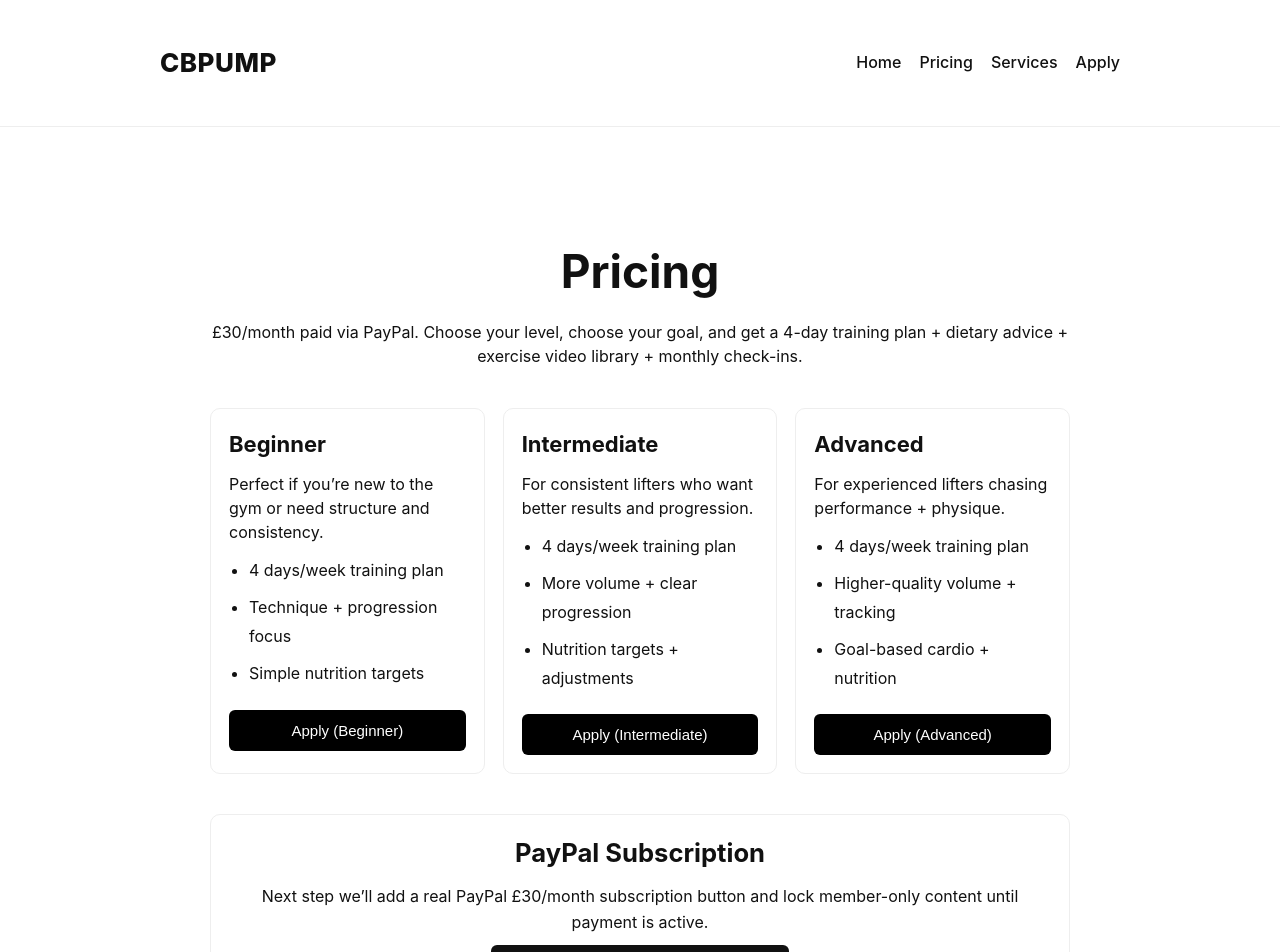
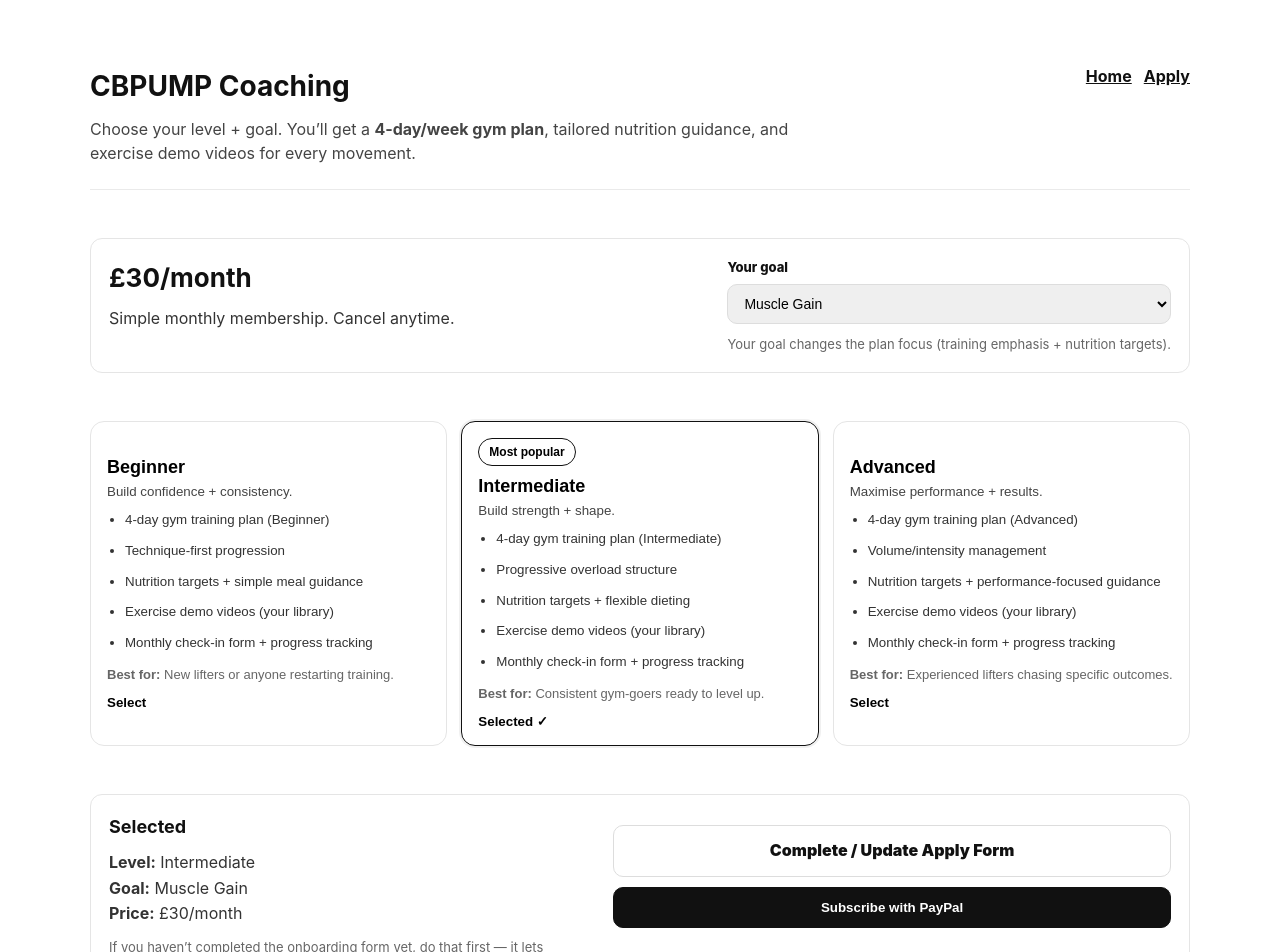
Before and after one commit to cbpumpcoaching/online-coaching-platform, a Next.js app: page /pricing in a window 1280 px wide. Shown: the top 952 px of the page. Built offline with nearby package versions, Linux system fonts and the light colour scheme.

Commit message:
Update pricing.js

```diff
--- a/pages/pricing.js
+++ b/pages/pricing.js
@@ -1,133 +1,383 @@
-import Layout from "../components/Layout";
+import { useEffect, useMemo, useState } from "react";
+import Head from "next/head";
 
-export default function Pricing() {
+const PRICE = 30;
+
+const PLANS = [
+  {
+    id: "beginner",
+    name: "Beginner",
+    tagline: "Build confidence + consistency.",
+    includes: [
+      "4-day gym training plan (Beginner)",
+      "Technique-first progression",
+      "Nutrition targets + simple meal guidance",
+      "Exercise demo videos (your library)",
+      "Monthly check-in form + progress tracking",
+    ],
+    bestFor: "New lifters or anyone restarting training.",
+  },
+  {
+    id: "intermediate",
+    name: "Intermediate",
+    tagline: "Build strength + shape.",
+    includes: [
+      "4-day gym training plan (Intermediate)",
+      "Progressive overload structure",
+      "Nutrition targets + flexible dieting",
+      "Exercise demo videos (your library)",
+      "Monthly check-in form + progress tracking",
+    ],
+    bestFor: "Consistent gym-goers ready to level up.",
+    highlight: true,
+  },
+  {
+    id: "advanced",
+    name: "Advanced",
+    tagline: "Maximise performance + results.",
+    includes: [
+      "4-day gym training plan (Advanced)",
+      "Volume/intensity management",
+      "Nutrition targets + performance-focused guidance",
+      "Exercise demo videos (your library)",
+      "Monthly check-in form + progress tracking",
+    ],
+    bestFor: "Experienced lifters chasing specific outcomes.",
+  },
+];
+
+const GOALS = [
+  { id: "muscle_gain", label: "Muscle Gain" },
+  { id: "fat_loss", label: "Fat Loss" },
+  { id: "overall_fitness", label: "Improve Overall Fitness" },
+];
+
+export default function PricingPage() {
+  const [selectedPlan, setSelectedPlan] = useState("intermediate");
+  const [selectedGoal, setSelectedGoal] = useState("muscle_gain");
+  const [loading, setLoading] = useState(false);
+
+  useEffect(() => {
+    // Load saved onboarding (if they already filled /apply)
+    try {
+      const saved = localStorage.getItem("cbpump_onboarding");
+      if (saved) {
+        const data = JSON.parse(saved);
+        if (data?.level) setSelectedPlan(data.level);
+        if (data?.goal) setSelectedGoal(data.goal);
+      }
+    } catch (e) {}
+  }, []);
+
+  const plan = useMemo(() => PLANS.find((p) => p.id === selectedPlan), [selectedPlan]);
+
+  async function handleSubscribe() {
+    setLoading(true);
+
+    // Save selection so the rest of the site can read it later
+    try {
+      localStorage.setItem(
+        "cbpump_selection",
+        JSON.stringify({
+          plan: selectedPlan,
+          goal: selectedGoal,
+          price: PRICE,
+          updatedAt: new Date().toISOString(),
+        })
+      );
+    } catch (e) {}
+
+    /**
+     * This calls your API route:
+     *   /pages/api/paypal/create-subscription.js
+     *
+     * IMPORTANT: Make sure the file is EXACTLY here:
+     *   /pages/api/paypal/create-subscription.js
+     * (not /pages/pages/api/...)
+     */
+    try {
+      const res = await fetch("/api/paypal/create-subscription", {
+        method: "POST",
+        headers: { "Content-Type": "application/json" },
+        body: JSON.stringify({
+          plan: selectedPlan,
+          goal: selectedGoal,
+          priceGBP: PRICE,
+        }),
+      });
+
+      // If API isn't created yet, this will fail — we show a helpful message.
+      if (!res.ok) {
+        const text = await res.text();
+        alert(
+          "PayPal setup isn’t connected yet.\n\nNext step: we’ll create the /api/paypal/create-subscription endpoint.\n\nDetails:\n" +
+            text
+        );
+        return;
+      }
+
+      const data = await res.json();
+
+      // We expect something like: { approvalUrl: "https://www.paypal.com/..." }
+      if (data?.approvalUrl) {
+        window.location.href = data.approvalUrl;
+        return;
+      }
+
+      // Or: { id: "I-XXXX" } for a created subscription (depends on your implementation)
+      if (data?.id) {
+        alert("Subscription created: " + data.id + "\n(Next we’ll redirect to approval step.)");
+        return;
+      }
+
+      alert("PayPal response received, but no approval URL was returned.");
+    } catch (err) {
+      alert(
+        "Couldn’t reach the PayPal endpoint yet.\n\nNext step: we’ll add the API file at:\n/pages/api/paypal/create-subscription.js"
+      );
+    } finally {
+      setLoading(false);
+    }
+  }
+
   return (
-    <Layout>
-      <section style={{ textAlign: "center" }}>
-        <h1 style={{ fontSize: 46, margin: 0 }}>Pricing</h1>
-        <p style={{ marginTop: 12, fontSize: 16, lineHeight: 1.5 }}>
-          £30/month paid via PayPal. Choose your level, choose your goal, and get
-          a 4-day training plan + dietary advice + exercise video library + monthly check-ins.
+    <>
+      <Head>
+        <title>Pricing | CBPUMP Coaching</title>
+      </Head>
+
+      <main style={styles.page}>
+        <div style={styles.container}>
+          <header style={styles.header}>
+            <div>
+              <h1 style={styles.title}>CBPUMP Coaching</h1>
+              <p style={styles.subtitle}>
+                Choose your level + goal. You’ll get a <strong>4-day/week gym plan</strong>, tailored nutrition guidance,
+                and exercise demo videos for every movement.
               </p>
+            </div>
+            <nav style={styles.nav}>
+              <a href="/" style={styles.navLink}>
+                Home
+              </a>
+              <a href="/apply" style={styles.navLink}>
+                Apply
+              </a>
+            </nav>
+          </header>
+
+          <section style={styles.topCard}>
+            <div>
+              <h2 style={styles.h2}>£{PRICE}/month</h2>
+              <p style={styles.p}>
+                Simple monthly membership. Cancel anytime.
+              </p>
+            </div>
+
+            <div style={styles.goalBox}>
+              <label style={styles.label}>Your goal</label>
+              <select
+                style={styles.input}
+                value={selectedGoal}
+                onChange={(e) => setSelectedGoal(e.target.value)}
+              >
+                {GOALS.map((g) => (
+                  <option key={g.id} value={g.id}>
+                    {g.label}
+                  </option>
+                ))}
+              </select>
+
+              <p style={styles.pSmall}>
+                Your goal changes the plan focus (training emphasis + nutrition targets).
+              </p>
+            </div>
           </section>
 
-      <div style={styles.grid}>
-        <div style={styles.card}>
-          <h2 style={styles.cardTitle}>Beginner</h2>
-          <p style={styles.cardText}>
-            Perfect if you’re new to the gym or need structure and consistency.
+          <section style={styles.grid3}>
+            {PLANS.map((p) => (
+              <button
+                key={p.id}
+                type="button"
+                onClick={() => setSelectedPlan(p.id)}
+                style={{
+                  ...styles.planCard,
+                  ...(selectedPlan === p.id ? styles.planCardActive : {}),
+                }}
+              >
+                {p.highlight ? <div style={styles.badge}>Most popular</div> : null}
+                <h3 style={styles.planName}>{p.name}</h3>
+                <p style={styles.planTagline}>{p.tagline}</p>
+
+                <ul style={styles.list}>
+                  {p.includes.map((item) => (
+                    <li key={item}>{item}</li>
+                  ))}
+                </ul>
+
+                <p style={styles.pSmall}>
+                  <strong>Best for:</strong> {p.bestFor}
                 </p>
-          <ul style={styles.list}>
-            <li>4 days/week training plan</li>
-            <li>Technique + progression focus</li>
-            <li>Simple nutrition targets</li>
-          </ul>
-          <a href="/apply" style={{ textDecoration: "none" }}>
-            <button style={styles.button}>Apply (Beginner)</button>
-          </a>
+
+                <div style={{ marginTop: 10, fontWeight: 800 }}>
+                  {selectedPlan === p.id ? "Selected ✓" : "Select"}
+                </div>
+              </button>
+            ))}
+          </section>
+
+          <section style={styles.checkout}>
+            <div style={styles.checkoutLeft}>
+              <h3 style={styles.h3}>Selected</h3>
+              <p style={styles.p}>
+                <strong>Level:</strong> {plan?.name} <br />
+                <strong>Goal:</strong> {GOALS.find((g) => g.id === selectedGoal)?.label} <br />
+                <strong>Price:</strong> £{PRICE}/month
+              </p>
+
+              <p style={styles.pSmall}>
+                If you haven’t completed the onboarding form yet, do that first — it lets CBPUMP tailor the plan to your
+                age/height/weight and any injuries.
+              </p>
             </div>
 
-        <div style={styles.card}>
-          <h2 style={styles.cardTitle}>Intermediate</h2>
-          <p style={styles.cardText}>
-            For consistent lifters who want better results and progression.
-          </p>
-          <ul style={styles.list}>
-            <li>4 days/week training plan</li>
-            <li>More volume + clear progression</li>
-            <li>Nutrition targets + adjustments</li>
-          </ul>
-          <a href="/apply" style={{ textDecoration: "none" }}>
-            <button style={styles.button}>Apply (Intermediate)</button>
+            <div style={styles.checkoutRight}>
+              <a href="/apply" style={styles.secondaryBtn}>
+                Complete / Update Apply Form
               </a>
-        </div>
-
-        <div style={styles.card}>
-          <h2 style={styles.cardTitle}>Advanced</h2>
-          <p style={styles.cardText}>
-            For experienced lifters chasing performance + physique.
-          </p>
-          <ul style={styles.list}>
-            <li>4 days/week training plan</li>
-            <li>Higher-quality volume + tracking</li>
-            <li>Goal-based cardio + nutrition</li>
-          </ul>
-          <a href="/apply" style={{ textDecoration: "none" }}>
-            <button style={styles.button}>Apply (Advanced)</button>
-          </a>
-        </div>
-      </div>
-
-      <section style={styles.paypalBox}>
-        <h2 style={{ margin: 0 }}>PayPal Subscription</h2>
-        <p style={{ marginTop: 10 }}>
-          Next step we’ll add a real PayPal £30/month subscription button and lock
-          member-only content until payment is active.
-        </p>
 
               <button
-          style={styles.buttonAlt}
-          onClick={() => alert("Next step: Add PayPal subscription checkout + payment verification.")}
+                onClick={handleSubscribe}
+                style={styles.primaryBtn}
+                disabled={loading}
               >
-          Pay £30/month (PayPal) — coming next
+                {loading ? "Opening PayPal..." : "Subscribe with PayPal"}
               </button>
+
+              <p style={styles.pTiny}>
+                PayPal integration is the next step. The button will start working once we add the API endpoint file.
+              </p>
+            </div>
           </section>
-    </Layout>
+
+          <footer style={styles.footer}>© {new Date().getFullYear()} CBPUMP</footer>
+        </div>
+      </main>
+    </>
   );
 }
 
 const styles = {
-  grid: {
-    display: "grid",
-    gridTemplateColumns: "repeat(3, minmax(0, 1fr))",
-    gap: 18,
-    marginTop: 40,
+  page: {
+    minHeight: "100vh",
+    background: "#fff",
+    color: "#111",
+    padding: "40px 16px",
+    fontFamily:
+      '-apple-system, BlinkMacSystemFont, "Segoe UI", Roboto, Helvetica, Arial, "Apple Color Emoji", "Segoe UI Emoji"',
   },
-  card: {
-    border: "1px solid #eee",
+  container: { maxWidth: 1100, margin: "0 auto" },
+
+  header: {
+    display: "flex",
+    justifyContent: "space-between",
+    alignItems: "flex-start",
+    gap: 16,
+    marginBottom: 18,
+  },
+  title: { fontSize: 28, margin: 0 },
+  subtitle: { marginTop: 8, marginBottom: 0, color: "#444", maxWidth: 720, lineHeight: 1.5 },
+  nav: { display: "flex", gap: 12 },
+  navLink: { color: "#111", textDecoration: "underline", fontWeight: 700 },
+
+  topCard: {
+    border: "1px solid #e5e5e5",
+    borderRadius: 12,
+    padding: 18,
+    display: "flex",
+    justifyContent: "space-between",
+    alignItems: "flex-start",
+    gap: 16,
+    marginBottom: 16,
+  },
+
+  h2: { margin: 0, fontSize: 26 },
+  h3: { margin: 0, fontSize: 18 },
+  p: { marginTop: 8, marginBottom: 0, color: "#333", lineHeight: 1.6 },
+  pSmall: { marginTop: 10, marginBottom: 0, color: "#666", fontSize: 13, lineHeight: 1.6 },
+  pTiny: { marginTop: 10, marginBottom: 0, color: "#777", fontSize: 12, lineHeight: 1.6 },
+
+  goalBox: { minWidth: 320 },
+  label: { display: "block", fontSize: 13, fontWeight: 800, marginBottom: 6 },
+  input: {
+    width: "100%",
+    padding: "10px 12px",
     borderRadius: 10,
-    padding: 18,
+    border: "1px solid #ddd",
+    outline: "none",
+    fontSize: 14,
   },
-  cardTitle: {
-    margin: 0,
-    fontSize: 22,
-  },
-  cardText: {
-    marginTop: 10,
-    marginBottom: 12,
-    lineHeight: 1.5,
-  },
-  list: {
-    margin: 0,
-    paddingLeft: 20,
-    lineHeight: 1.8,
-  },
-  button: {
-    width: "100%",
-    marginTop: 14,
-    background: "#000",
-    color: "#fff",
-    border: "none",
-    borderRadius: 6,
-    padding: "12px 16px",
-    fontSize: 15,
+
+  grid3: { display: "grid", gridTemplateColumns: "repeat(3, 1fr)", gap: 14, marginBottom: 16 },
+
+  planCard: {
+    textAlign: "left",
+    border: "1px solid #e5e5e5",
+    borderRadius: 14,
+    padding: 16,
+    background: "#fff",
     cursor: "pointer",
   },
-  paypalBox: {
-    marginTop: 40,
-    border: "1px solid #eee",
-    borderRadius: 10,
+  planCardActive: {
+    border: "1px solid #111",
+    boxShadow: "0 0 0 2px rgba(0,0,0,0.06)",
+  },
+  badge: {
+    display: "inline-block",
+    fontSize: 12,
+    fontWeight: 900,
+    padding: "6px 10px",
+    borderRadius: 999,
+    border: "1px solid #111",
+    marginBottom: 10,
+  },
+  planName: { margin: 0, fontSize: 18, fontWeight: 900 },
+  planTagline: { marginTop: 6, marginBottom: 10, color: "#444" },
+  list: { margin: 0, paddingLeft: 18, color: "#333", lineHeight: 1.7 },
+
+  checkout: {
+    border: "1px solid #e5e5e5",
+    borderRadius: 12,
     padding: 18,
-    textAlign: "center",
+    display: "flex",
+    justifyContent: "space-between",
+    gap: 16,
+    alignItems: "center",
   },
-  buttonAlt: {
-    marginTop: 10,
+  checkoutLeft: { flex: 1 },
+  checkoutRight: { display: "flex", flexDirection: "column", gap: 10, minWidth: 320 },
+
+  primaryBtn: {
     background: "#111",
     color: "#fff",
-    border: "none",
-    borderRadius: 6,
-    padding: "12px 16px",
-    fontSize: 15,
+    border: "1px solid #111",
+    padding: "12px 14px",
+    borderRadius: 10,
+    fontWeight: 900,
     cursor: "pointer",
   },
+  secondaryBtn: {
+    display: "inline-block",
+    textAlign: "center",
+    background: "#fff",
+    color: "#111",
+    border: "1px solid #ddd",
+    padding: "12px 14px",
+    borderRadius: 10,
+    fontWeight: 900,
+    cursor: "pointer",
+    textDecoration: "none",
+  },
+
+  footer: { marginTop: 18, color: "#777", fontSize: 12, textAlign: "center" },
 };
```
Lines whose indentation alone changed are shown as unchanged.
